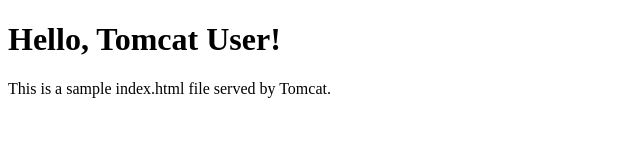
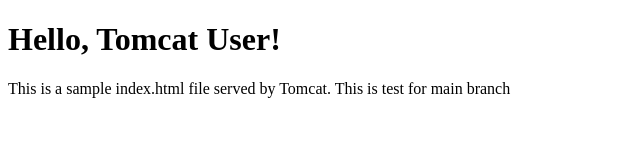
Before and after one commit to hades1908/tomcat-project, a plain HTML site: page hello-world-app/index.html in a window 1280 px wide. Shown: the whole page, without its empty margins (0-640 px from the left). Drawn offline with Linux system fonts and the light colour scheme.

```diff
--- a/hello-world-app/index.html
+++ b/hello-world-app/index.html
@@ -5,6 +5,6 @@
 </head>
 <body>
     <h1>Hello, Tomcat User!</h1>
-    <p>This is a sample index.html file served by Tomcat.</p>
+    <p>This is a sample index.html file served by Tomcat. This is test for main branch</p>
 </body>
 </html>
```
